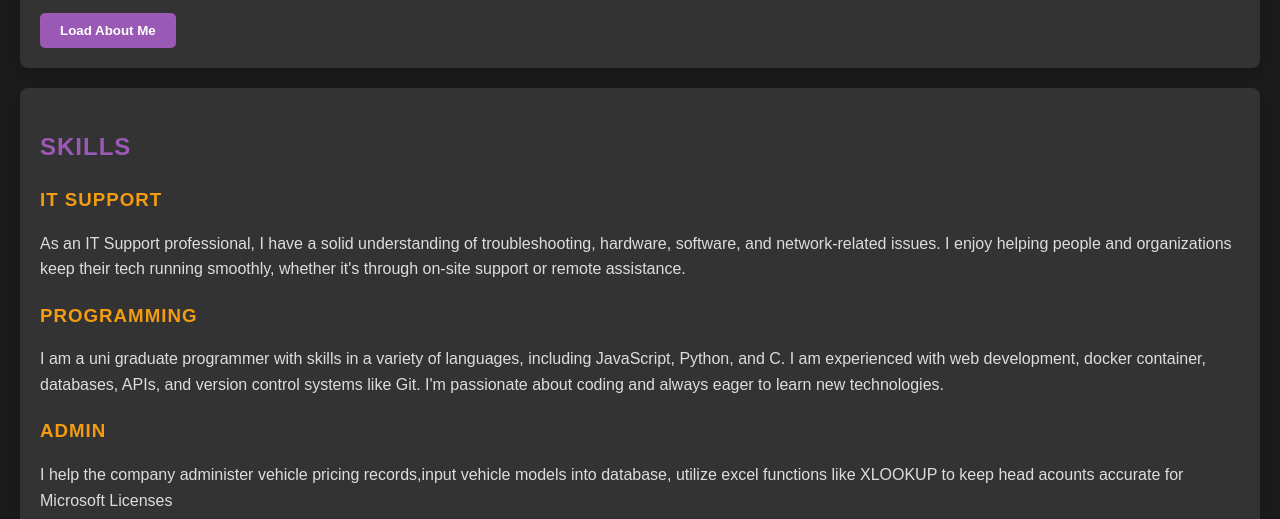
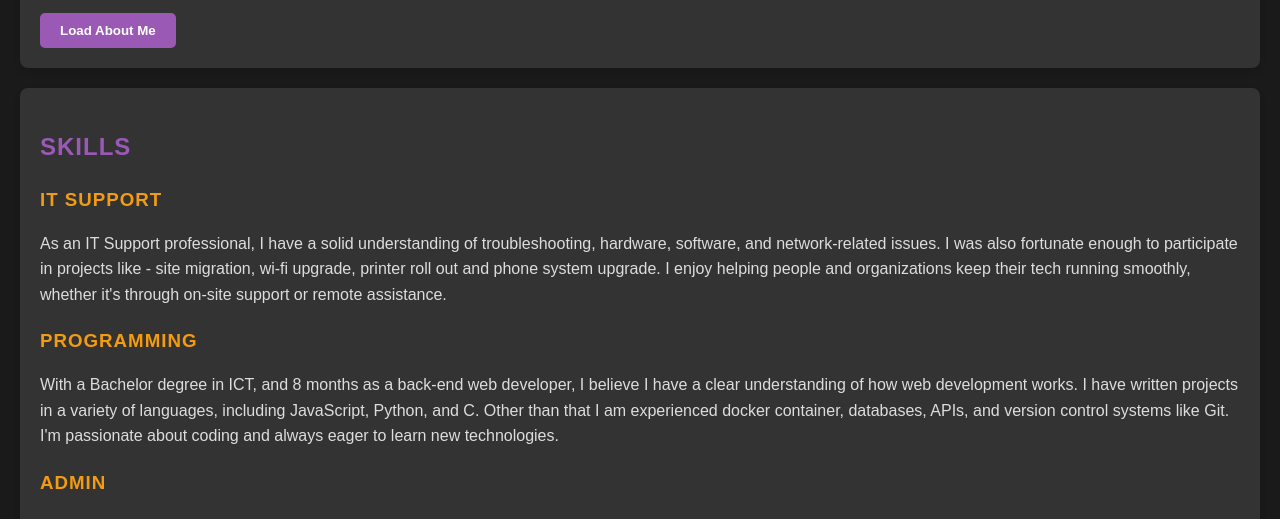
Before and after one commit to yytomp/my-portfolio, a website: page views/index.html in a window 1280 px wide. Shown: the part 244-763 px from the top of the page. Drawn offline with Linux system fonts and the light colour scheme; files that its build step writes are made by us from their sources.

Commit message:
update content'

```diff
--- a/views/index.html
+++ b/views/index.html
@@ -33,10 +33,10 @@
     <section id="skills">
         <h2>Skills</h2>
         <h3>IT Support</h3>
-        <p>As an IT Support professional, I have a solid understanding of troubleshooting, hardware, software, and network-related issues. I enjoy helping people and organizations keep their tech running smoothly, whether it's through on-site support or remote assistance.</p>
+        <p>As an IT Support professional, I have a solid understanding of troubleshooting, hardware, software, and network-related issues. I was also fortunate enough to participate in projects like - site migration, wi-fi upgrade, printer roll out and phone system upgrade. I enjoy helping people and organizations keep their tech running smoothly, whether it's through on-site support or remote assistance.</p>
 
         <h3>Programming</h3>
-        <p>I am a uni graduate programmer with skills in a variety of languages, including JavaScript, Python, and C. I am experienced with web development, docker container, databases, APIs, and version control systems like Git. I'm passionate about coding and always eager to learn new technologies.</p>
+        <p>With a Bachelor degree in ICT, and 8 months as a back-end web developer, I believe I have a clear understanding of how web development works. I have written projects in a variety of languages, including JavaScript, Python, and C. Other than that I am experienced docker container, databases, APIs, and version control systems like Git. I'm passionate about coding and always eager to learn new technologies.</p>
 
         <h3>Admin</h3>
         <p>I help the company administer vehicle pricing records,input vehicle models into database, utilize excel functions like XLOOKUP to keep head acounts accurate for Microsoft Licenses </p>
```
